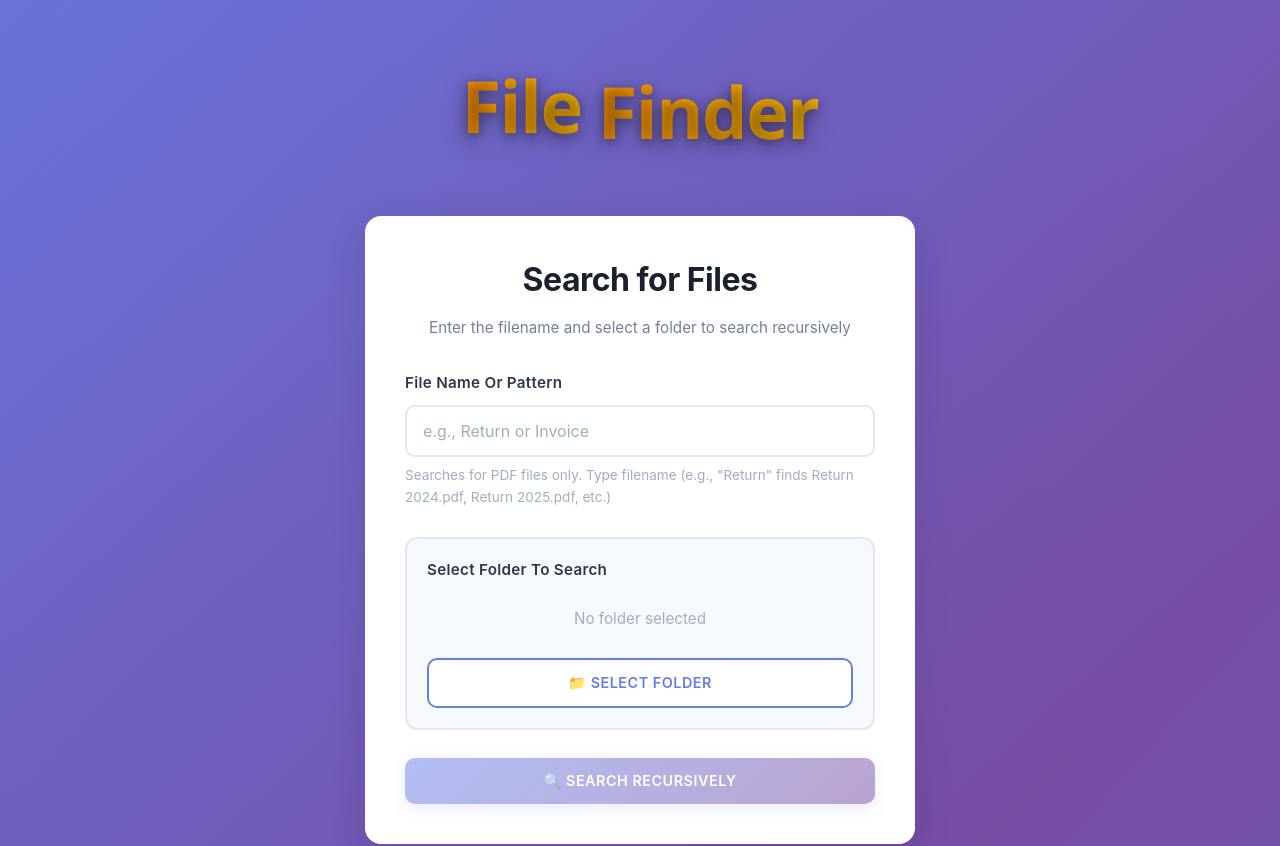
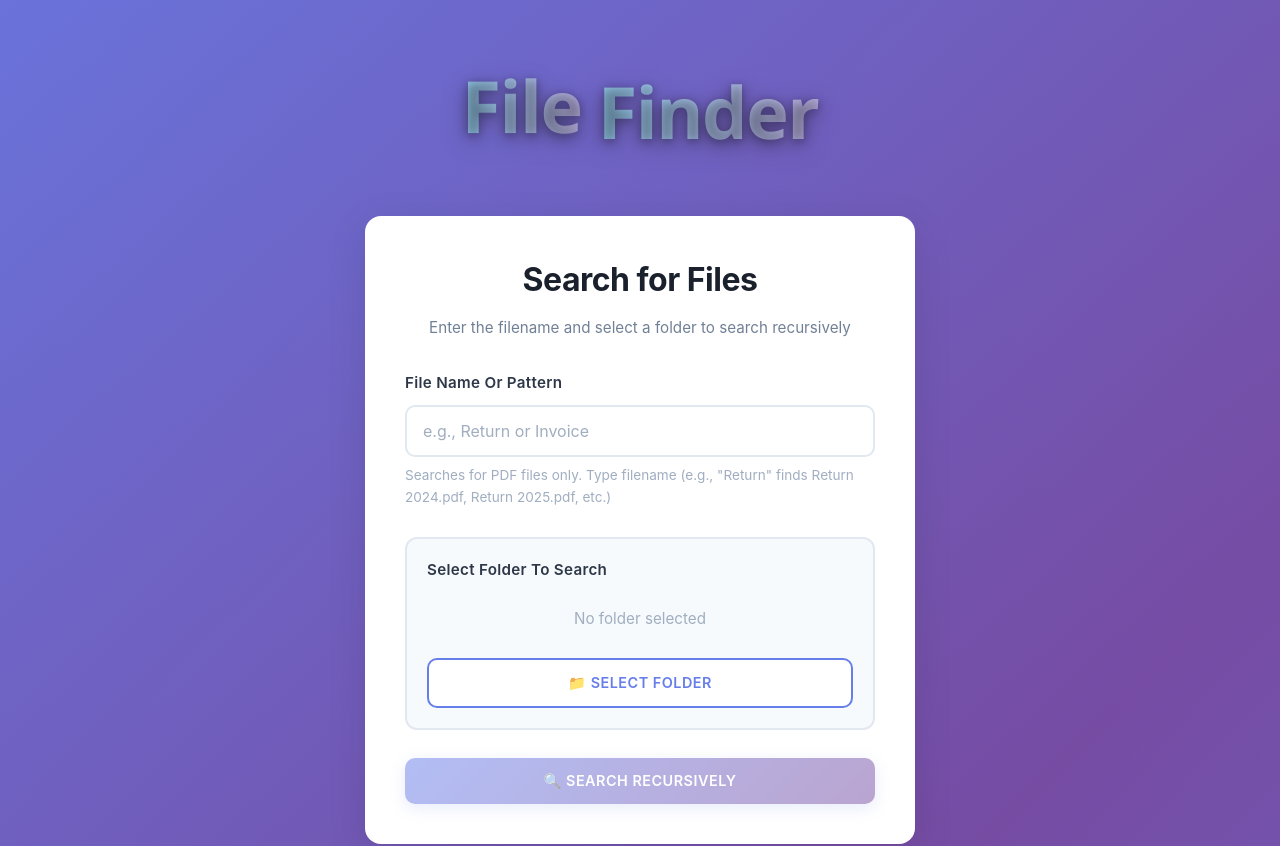
Before and after one commit to ZaidTehsinX/file-finder-app, a React (Vite) app: page / in a window 1280 px wide. Shown: the top 846 px of the page. Built offline with nearby package versions, Linux system fonts and the light colour scheme.

Commit message:
Change title gradient from orange-yellow to light blue-light purple

```diff
--- a/src/components/AnimatedHeading.css
+++ b/src/components/AnimatedHeading.css
@@ -29,7 +29,7 @@
   animation: gradientSweep 5s ease-in-out infinite;
   position: relative;
   font-weight: 900;
-  background: linear-gradient(90deg, #ff8c00 0%, #ffd700 100%);
+  background: linear-gradient(90deg, #87CEEB 0%, #DDA0DD 100%);
   background-size: 200% 100%;
   -webkit-background-clip: text;
   background-clip: text;
```
